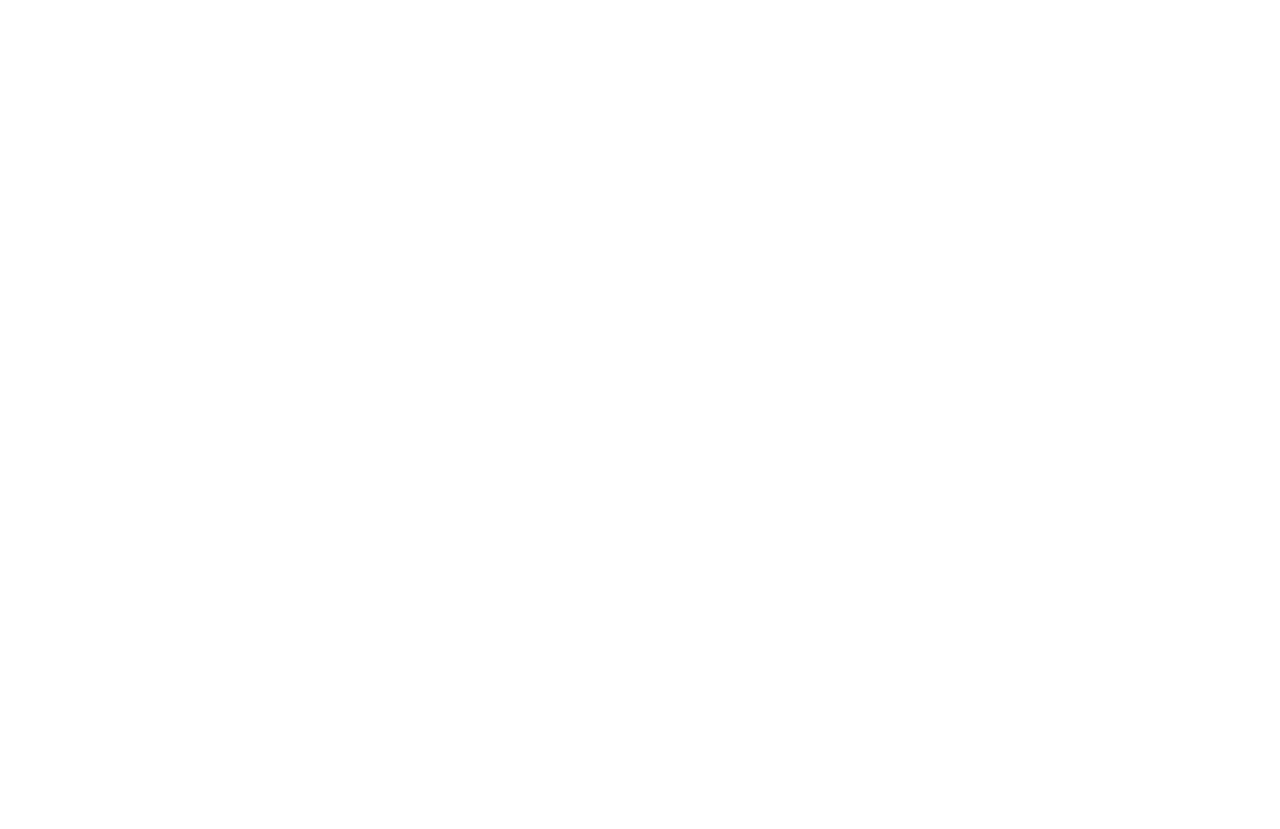
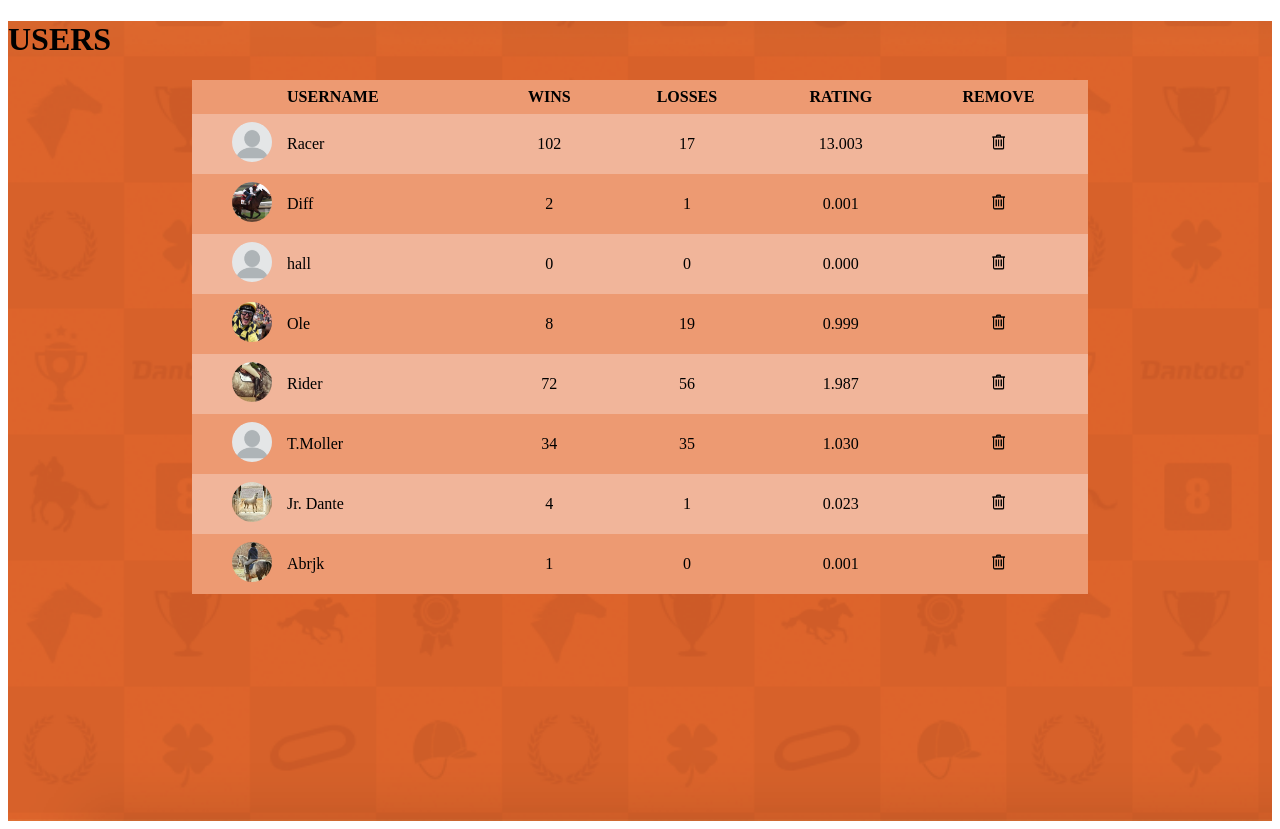
Before and after one commit to ludw0119/DantotoList, a plain HTML site: page index.html in a window 1280 px wide. Before the commit the page ends 800 px from the top, so only its background shows below. Drawn offline with Linux system fonts and the light colour scheme; a script that the page names is missing.

Commit message:
first fraft of layout

```diff
--- a/index.html
+++ b/index.html
@@ -1,26 +1,126 @@
 <!DOCTYPE html>
 <html lang="en">
-<head>
-    <meta charset="utf-8">
-    <meta name="viewport" content="width=device-width, initial-scale=1.0">
-    <link rel="stylesheet" href="style.css">
+  <head>
+    <meta charset="utf-8" />
+    <meta name="viewport" content="width=device-width, initial-scale=1.0" />
+    <link rel="stylesheet" href="style.css" />
     <title>Templates</title>
-</head>
+  </head>
 
-<body>
-    <header>
-
-    </header>
+  <body>
+    <header></header>
 
     <main>
-
+      <table cellspacing="0" cellpadding="0">
+        <h1>USERS</h1>
+        <tr>
+          <th></th>
+          <th>USERNAME</th>
+          <th>WINS</th>
+          <th>LOSSES</th>
+          <th>RATING</th>
+          <th>REMOVE</th>
+        </tr>
+        <tr>
+          <td>
+            <img src="images/profile.png" alt="img" height="40" width="40" />
+          </td>
+          <td>Racer</td>
+          <td>102</td>
+          <td>17</td>
+          <td>13.003</td>
+          <td>
+            <img src="images/remove.png" alt="remove" height="20" width="20" />
+          </td>
+        </tr>
+        <tr>
+          <td>
+            <img src="images/Diff.png" alt="img" height="40" width="40" />
+          </td>
+          <td>Diff</td>
+          <td>2</td>
+          <td>1</td>
+          <td>0.001</td>
+          <td>
+            <img src="images/remove.png" alt="remove" height="20" width="20" />
+          </td>
+        </tr>
+        <tr>
+          <td>
+            <img src="images/profile.png" alt="img" height="40" width="40" />
+          </td>
+          <td>hall</td>
+          <td>0</td>
+          <td>0</td>
+          <td>0.000</td>
+          <td>
+            <img src="images/remove.png" alt="remove" height="20" width="20" />
+          </td>
+        </tr>
+        <tr>
+          <td>
+            <img src="images/├ÿle.png" alt="img" height="40" width="40" />
+          </td>
+          <td>Ole</td>
+          <td>8</td>
+          <td>19</td>
+          <td>0.999</td>
+          <td>
+            <img src="images/remove.png" alt="remove" height="20" width="20" />
+          </td>
+        </tr>
+        <tr>
+          <td>
+            <img src="images/Rider.png" alt="img" height="40" width="40" />
+          </td>
+          <td>Rider</td>
+          <td>72</td>
+          <td>56</td>
+          <td>1.987</td>
+          <td>
+            <img src="images/remove.png" alt="remove" height="20" width="20" />
+          </td>
+        </tr>
+        <tr>
+          <td>
+            <img src="images/profile.png" alt="img" height="40" width="40" />
+          </td>
+          <td>T.Moller</td>
+          <td>34</td>
+          <td>35</td>
+          <td>1.030</td>
+          <td>
+            <img src="images/remove.png" alt="remove" height="20" width="20" />
+          </td>
+        </tr>
+        <tr>
+          <td>
+            <img src="images/Jr.Dante.png" alt="img" height="40" width="40" />
+          </td>
+          <td>Jr. Dante</td>
+          <td>4</td>
+          <td>1</td>
+          <td>0.023</td>
+          <td>
+            <img src="images/remove.png" alt="remove" height="20" width="20" />
+          </td>
+        </tr>
+        <tr>
+          <td>
+            <img src="images/ABRJK.png" alt="img" height="40" width="40" />
+          </td>
+          <td>Abrjk</td>
+          <td>1</td>
+          <td>0</td>
+          <td>0.001</td>
+          <td>
+            <img src="images/remove.png" alt="remove" height="20" width="20" />
+          </td>
+        </tr>
+      </table>
     </main>
-    <footer>
-
-    </footer>
+    <footer></footer>
 
     <script src="index.js"></script>
-    </body>
-
-
+  </body>
 </html>
--- a/index.js
+++ /dev/null
@@ -1,4 +0,0 @@
-document.addEventListener("DOMContentLoaded", ready);
-function ready() {
-alert('DOM is ready');
-}
--- a/style.css
+++ b/style.css
@@ -1,3 +1,60 @@
-*{
-    box-sizing: border-box;
+* {
+  box-sizing: border-box;
 } /*"border-box" means that the width and height properties (and min/max properties) include content, padding and border*/
+
+tr:nth-child(even) {
+  background-color: #f1b59a;
+}
+
+tr:nth-child(odd) {
+  background-color: #ed9a72;
+}
+
+td,
+th {
+  border: 0px solid #dddddd;
+  text-align: center;
+  padding: 8px;
+}
+
+/*td {
+  width: 13vw;
+}*/
+
+/*td {
+  width: 20%;
+}*/
+
+td:nth-child(1),
+th:nth-child(1) {
+  padding-left: 40px;
+  padding-right: 15px;
+}
+
+td:nth-child(5),
+th:nth-child(5) {
+  padding-right: 0px;
+}
+
+td:nth-child(2),
+th:nth-child(2) {
+  text-align: left;
+  padding-left: 0px;
+}
+
+td:nth-child(1) {
+  width: 40px;
+}
+
+main {
+  background-image: url(images/background.png);
+  background-repeat: no-repeat;
+  background-size: cover;
+  height: 100vh;
+}
+
+table {
+  margin-left: auto;
+  margin-right: auto;
+  width: 70vw;
+}
```
Also changed, not shown: images/ABRJK.png (added), images/Diff.png (added), images/Jr.Dante.png (added), images/Rider.png (added), images/background.png (added), images/profile.png (added), images/remove.png (added), images/├ÿle.png (added).
